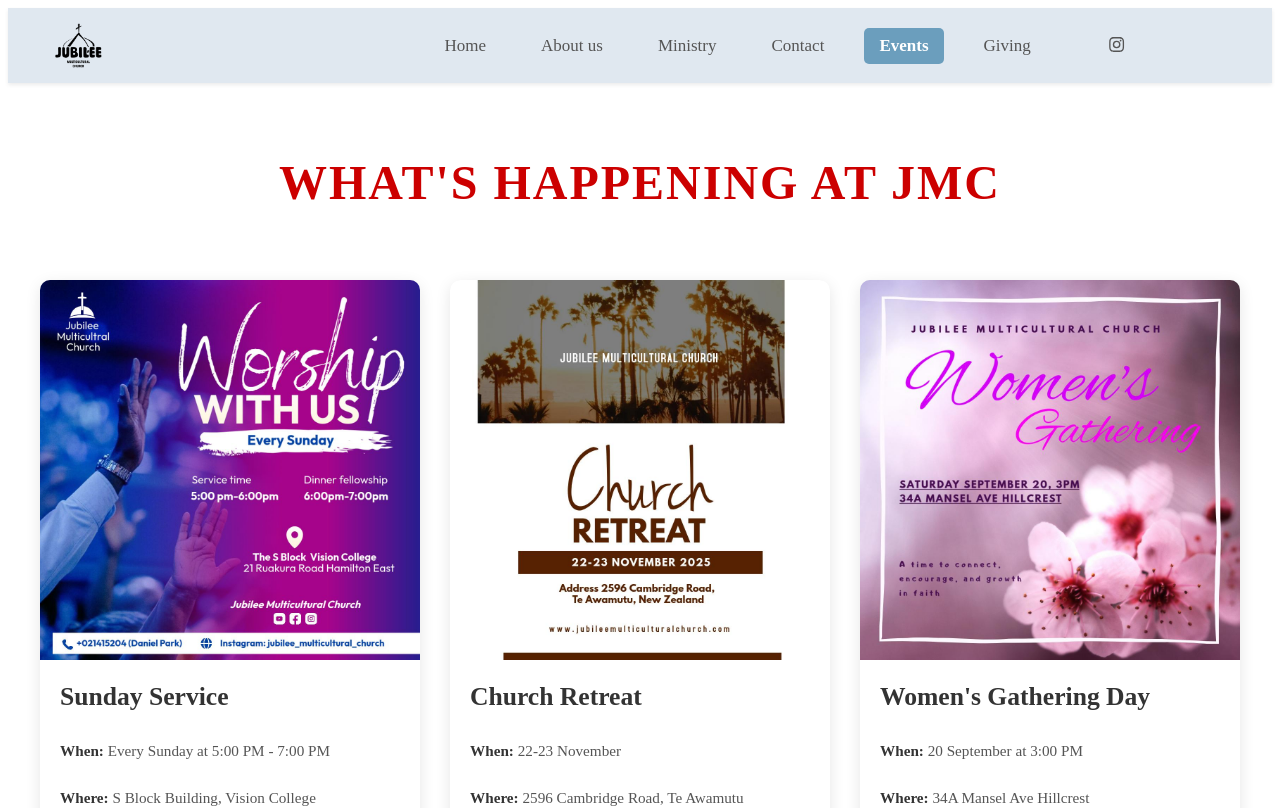
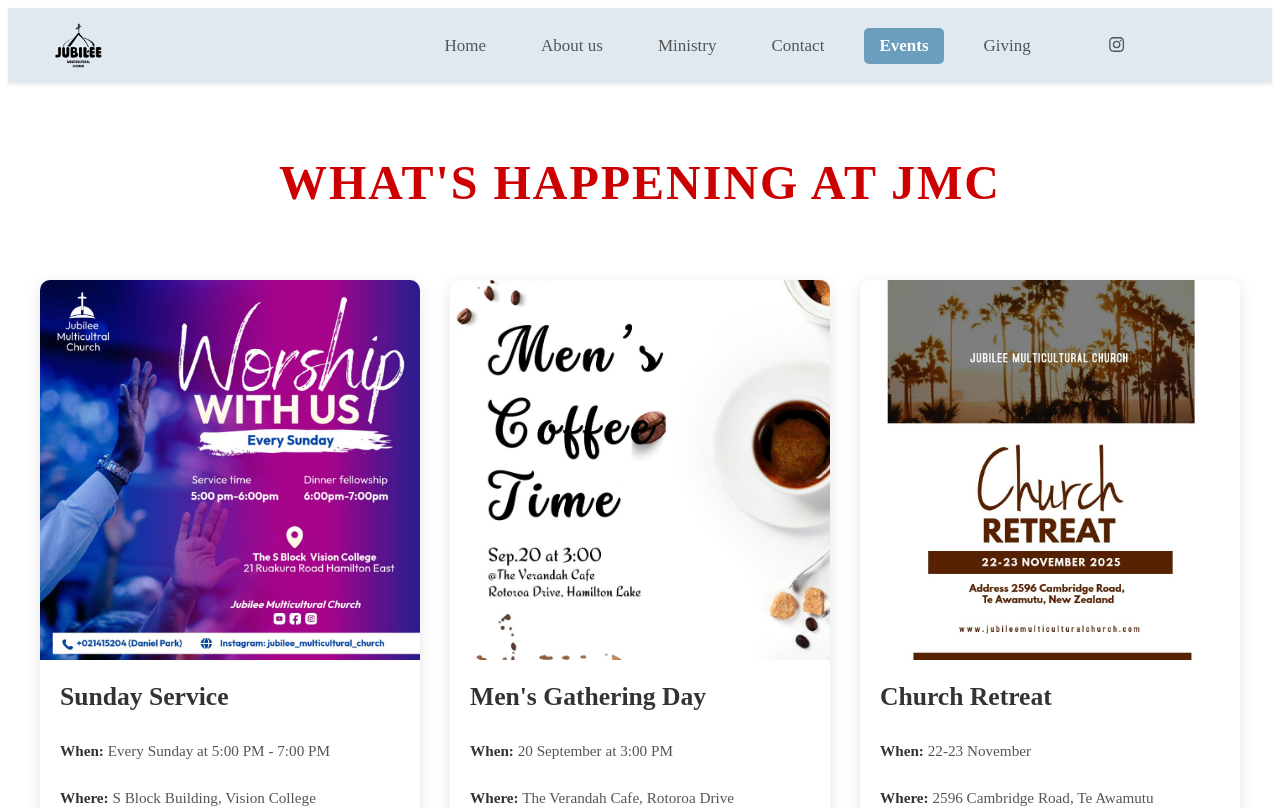
Before and after one commit to albert-newton-liu/jmc, a React (Vite) app: page /events in a window 1280 px wide. Shown: the top 808 px of the page. Built offline with nearby package versions, Linux system fonts and the light colour scheme.

Commit message:
update events

```diff
--- a/src/constants/Constant.js
+++ b/src/constants/Constant.js
@@ -7,6 +7,15 @@
         location: 'S Block Building, Vision College',
         description: '',
         posterUrl: '/images/events/event9.png'
+    },
+    {
+        id: 13,
+        title: `Men's Gathering Day`,
+        date: '20 September',
+        time: '3:00 PM',
+        location: 'The Verandah Cafe, Rotoroa Drive',
+        description: '',
+        posterUrl: '/images/events/event13.jpeg'
     },
     {
         id: 12,
```
Also changed, not shown: public/images/events/event13.jpeg (added).
